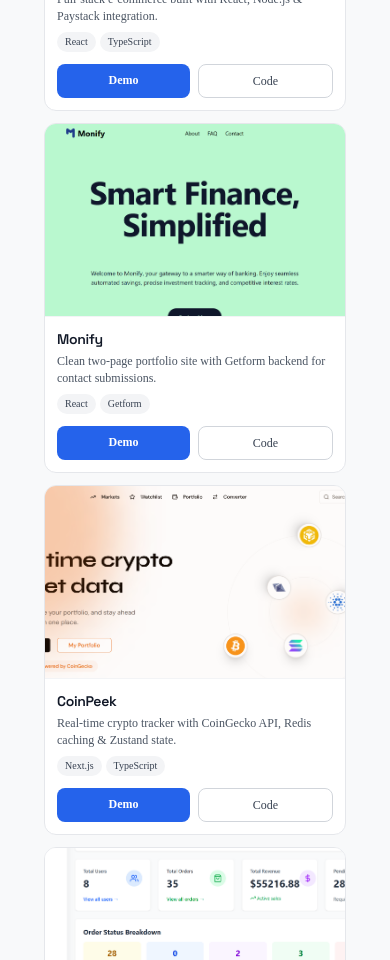
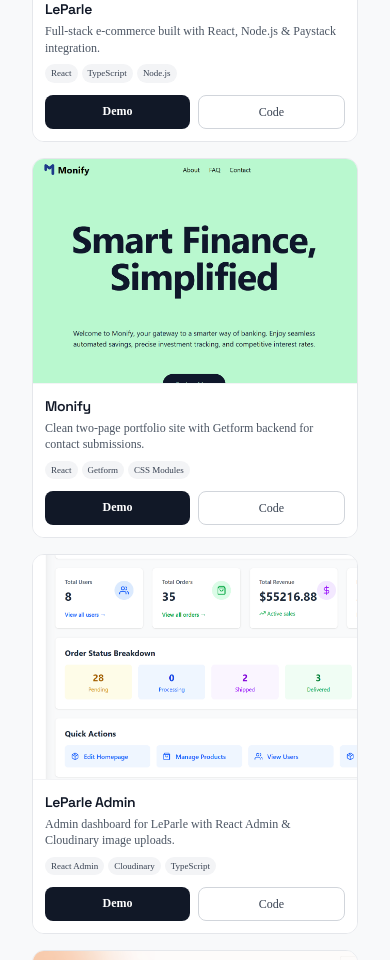
Before and after one commit to nwankwochibueze/portfolio, a Next.js app: page / in a window 390 px wide. Shown: the part 1040-2000 px from the top of the page. Built offline with nearby package versions, Linux system fonts and the light colour scheme.

Commit message:
refactor: clean portfolio with mobile-first 55/45 bento grid, accurate project data, and sharp images

```diff
--- a/components/ProjectCard.tsx
+++ b/components/ProjectCard.tsx
@@ -10,7 +10,7 @@
   image: string;
   link: string;
   demoLink: string;
-  span: 2 | 3;
+  span: 5 | 7;
 }
 
 export interface ProjectCardProps {
@@ -18,54 +18,51 @@
 }
 
 export default function ProjectCard({ project }: ProjectCardProps) {
-  const gridSpanClass = project.span === 3 ? "sm:col-span-3" : "sm:col-span-2";
-  const imageHeightClass = "h-48 sm:h-64 md:h-80";
+  const gridSpanClass = project.span === 7 ? "md:col-span-7" : "md:col-span-5";
+  const imageHeightClass = "h-56 md:h-72";
 
   return (
     <div
-      className={`group relative bg-white border border-gray-200 rounded-xl sm:rounded-2xl overflow-hidden hover:shadow-xl transition-shadow duration-300 w-full sm:w-auto ${gridSpanClass}`}
+      className={`group relative bg-white border border-gray-200 rounded-xl overflow-hidden hover:shadow-lg transition-shadow duration-300 ${gridSpanClass}`}
     >
       <a
         href={project.demoLink}
         target="_blank"
         rel="noopener noreferrer"
-        className={`block w-full ${imageHeightClass} relative overflow-hidden bg-gray-100`}
+        className={`block w-full ${imageHeightClass} relative overflow-hidden bg-gray-50`}
       >
         <Image
           src={project.image}
           alt={project.title}
           fill
           className="object-cover object-center"
-          sizes="(max-width: 640px) 100vw, (max-width: 1024px) 50vw, 33vw"
+          sizes="(max-width: 768px) 100vw, 50vw"
           quality={100}
           priority={project.id <= 2}
           unoptimized={true}
           style={{ imageRendering: 'crisp-edges' }}
         />
-        {/* Desktop-only hover hint */}
-        <div className="absolute inset-0 bg-black/0 group-hover:bg-black/10 transition-colors duration-300 sm:flex items-center justify-center hidden">
+        <div className="absolute inset-0 bg-black/0 group-hover:bg-black/10 transition-colors duration-300 md:flex items-center justify-center hidden">
           <span className="opacity-0 group-hover:opacity-100 transition-opacity duration-300 text-white text-xs font-medium bg-black/50 px-3 py-1.5 rounded-full">
             View Details →
           </span>
         </div>
       </a>
 
-      {/* ✅ Desktop: Hover-reveal overlay - FIXED: sm:flex instead of flex */}
-      <div className="hidden sm:flex sm:flex-col absolute inset-0 bg-white opacity-0 group-hover:opacity-100 transition-opacity duration-300 p-5 z-10">
+      {/* Desktop: Hover-reveal overlay */}
+      <div className="hidden md:flex absolute inset-0 bg-white opacity-0 group-hover:opacity-100 transition-opacity duration-300 flex-col p-5 z-10">
         <div className="flex-1 flex flex-col justify-center">
-          <h3 className="text-lg font-bold text-gray-900 mb-2">{project.title}</h3>
-          <p className="text-gray-700 text-sm mb-3 leading-relaxed">{project.description}</p>
-
-          <div className="flex flex-wrap gap-1 mb-4">
+          <h3 className="text-lg font-bold font-heading text-[#111827] mb-2">{project.title}</h3>
+          <p className="text-gray-700 text-sm mb-4 leading-relaxed">{project.description}</p>
+          <div className="flex flex-wrap gap-1.5 mb-4">
             {project.tech.map((tech) => (
-              <span key={tech} className="px-2 py-0.5 text-xs font-medium bg-gray-100 text-gray-800 rounded-full">
+              <span key={tech} className="px-2 py-0.5 text-[10px] font-medium bg-gray-100 text-gray-800 rounded-full">
                 {tech}
               </span>
             ))}
           </div>
-
           <div className="flex gap-2">
-            <a href={project.demoLink} target="_blank" rel="noopener noreferrer" className="flex-1 text-center px-3 py-2 bg-blue-600 hover:bg-blue-700 text-white text-xs font-semibold rounded-lg transition-colors">
+            <a href={project.demoLink} target="_blank" rel="noopener noreferrer" className="flex-1 text-center px-3 py-2 bg-[#111827] hover:bg-gray-800 text-white text-xs font-semibold rounded-lg transition-colors">
               View Demo
             </a>
             <a href={project.link} target="_blank" rel="noopener noreferrer" className="flex-1 text-center px-3 py-2 border border-gray-300 hover:border-gray-400 text-gray-800 text-xs font-medium rounded-lg transition-colors">
@@ -75,26 +72,20 @@
         </div>
       </div>
 
-      {/* ✅ Mobile: Always-visible content */}
-      <div className="sm:hidden p-3 border-t border-gray-100">
-        <h4 className="text-sm font-semibold text-gray-900">{project.title}</h4>
+      {/* Mobile: Always visible */}
+      <div className="md:hidden p-3 border-t border-gray-100 bg-white">
+        <h4 className="text-sm font-semibold font-heading text-[#111827]">{project.title}</h4>
         <p className="text-gray-600 text-xs line-clamp-2 mt-1 leading-snug">{project.description}</p>
-
         <div className="flex flex-wrap gap-1 mt-2">
-          {project.tech.slice(0, 2).map((tech) => (
-            <span key={tech} className="px-2 py-0.5 text-[10px] bg-gray-100 text-gray-700 rounded-full">
+          {project.tech.slice(0, 3).map((tech) => (
+            <span key={tech} className="px-1.5 py-0.5 text-[9px] bg-gray-100 text-gray-700 rounded-full">
               {tech}
             </span>
           ))}
         </div>
-
         <div className="flex gap-2 mt-3">
-          <a href={project.demoLink} target="_blank" rel="noopener noreferrer" className="flex-1 text-center px-3 py-2 bg-blue-600 text-white text-xs font-semibold rounded-lg">
-            Demo
-          </a>
-          <a href={project.link} target="_blank" rel="noopener noreferrer" className="flex-1 text-center px-3 py-2 border border-gray-300 text-gray-700 text-xs font-medium rounded-lg">
-            Code
-          </a>
+          <a href={project.demoLink} target="_blank" rel="noopener noreferrer" className="flex-1 text-center px-3 py-2 bg-[#111827] text-white text-xs font-semibold rounded-lg">Demo</a>
+          <a href={project.link} target="_blank" rel="noopener noreferrer" className="flex-1 text-center px-3 py-2 border border-gray-300 text-gray-700 text-xs font-medium rounded-lg">Code</a>
         </div>
       </div>
     </div>
--- a/components/ProjectGrid.tsx
+++ b/components/ProjectGrid.tsx
@@ -2,7 +2,7 @@
 
 const ProjectCard = dynamic(() => import('./ProjectCard'), {
   ssr: false,
-  loading: () => <div className="animate-pulse bg-gray-200 rounded-xl h-72 w-full" />,
+  loading: () => <div className="animate-pulse bg-gray-200 rounded-xl h-64 w-full" />,
 });
 
 import { type ProjectData } from './ProjectCard';
@@ -16,7 +16,7 @@
     image: "/images/ecommerce-web.png",
     link: "https://github.com/your-username/leparle",
     demoLink: "https://leparle-frontend.vercel.app/",
-    span: 3, // Desktop: 60%
+    span: 7, // ~58% on 12-col grid
   },
   {
     id: 2,
@@ -26,34 +26,33 @@
     image: "/images/monify-monify.png",
     link: "https://github.com/your-username/monify",
     demoLink: "https://monify-website.vercel.app/",
-    span: 2, // Desktop: 40%
+    span: 5, // ~42% on 12-col grid
   },
   {
     id: 3,
+    title: "LeParle Admin",
+    description: "Admin dashboard for LeParle with React Admin & Cloudinary image uploads.",
+    tech: ["React Admin", "Cloudinary", "TypeScript", "Express"],
+    image: "/images/admin-dashboard.png",
+    link: "https://github.com/your-username/leparle-admin",
+    demoLink: "https://leparle-frontend.vercel.app/admin/login",
+    span: 5, // ~42% on 12-col grid
+  },
+  {
+    id: 4,
     title: "CoinPeek",
     description: "Real-time crypto tracker with CoinGecko API, Redis caching & Zustand state.",
     tech: ["Next.js", "TypeScript", "CoinGecko API", "Redis", "Zustand", "ExchangeRate API"],
     image: "/images/coinpeek-web.png",
     link: "https://github.com/your-username/coinpeek",
     demoLink: "https://cryptotracka.vercel.app/",
-    span: 2, // Desktop: 40%
-  },
-  {
-    id: 4,
-    title: "LeParle Admin",
-    description: "Admin dashboard for LeParle with React Admin & Cloudinary image uploads.",
-    tech: ["React Admin", "Cloudinary", "TypeScript", "Express"],
-    image: "/images/admin-dashboard.png",
-    link: "https://github.com/your-username/leparle-admin",
-    demoLink: "https://leparle-frontend.vercel.app/admin/login",
-    span: 3, // Desktop: 60%
+    span: 7, // ~58% on 12-col grid
   },
 ];
 
 export default function ProjectGrid() {
   return (
-    // ✅ Mobile: 1-col stack | Desktop: 5-col bento grid (60/40 staggered)
-    <div className="grid grid-cols-1 sm:grid-cols-5 gap-3 sm:gap-4 md:gap-6 auto-rows-min px-3 sm:px-0">
+    <div className="grid grid-cols-1 md:grid-cols-12 gap-4 md:gap-6 auto-rows-fr">
       {projects.map((project) => (
         <ProjectCard key={project.id} project={project} />
       ))}
```
